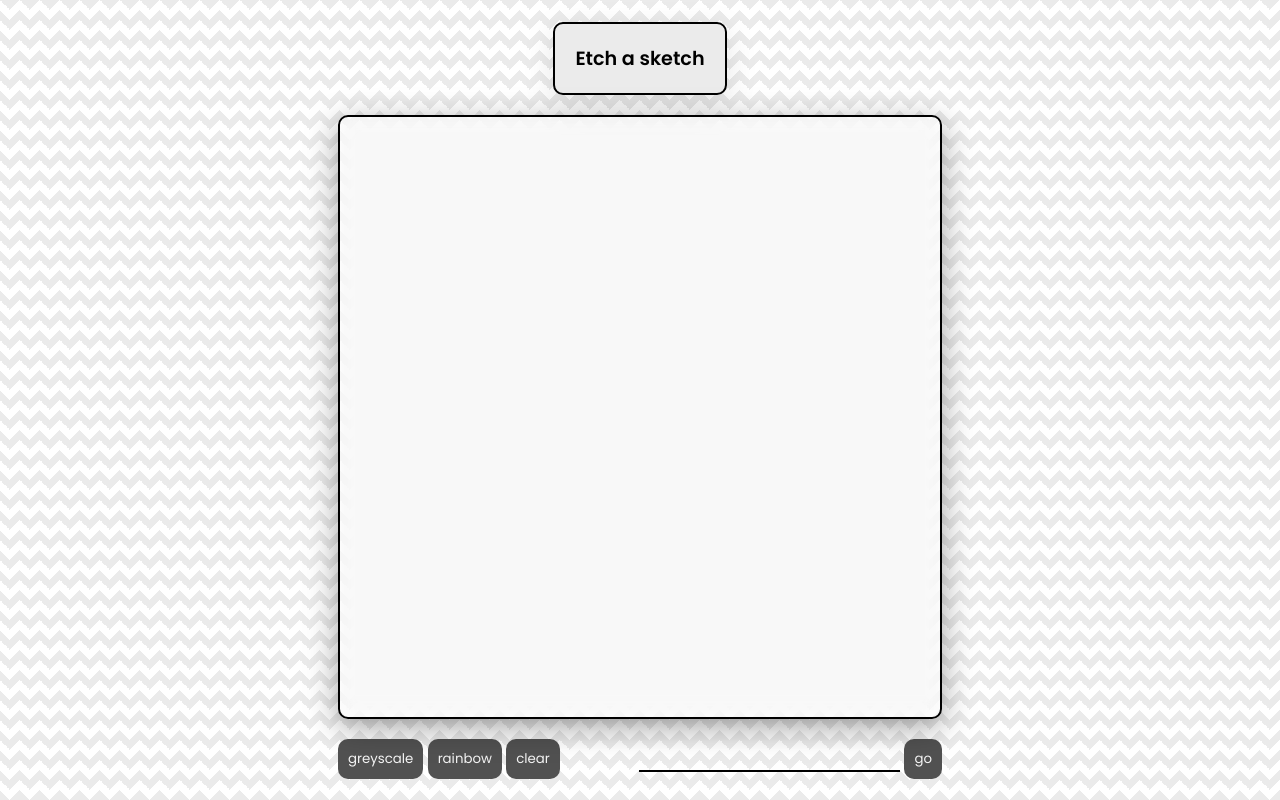
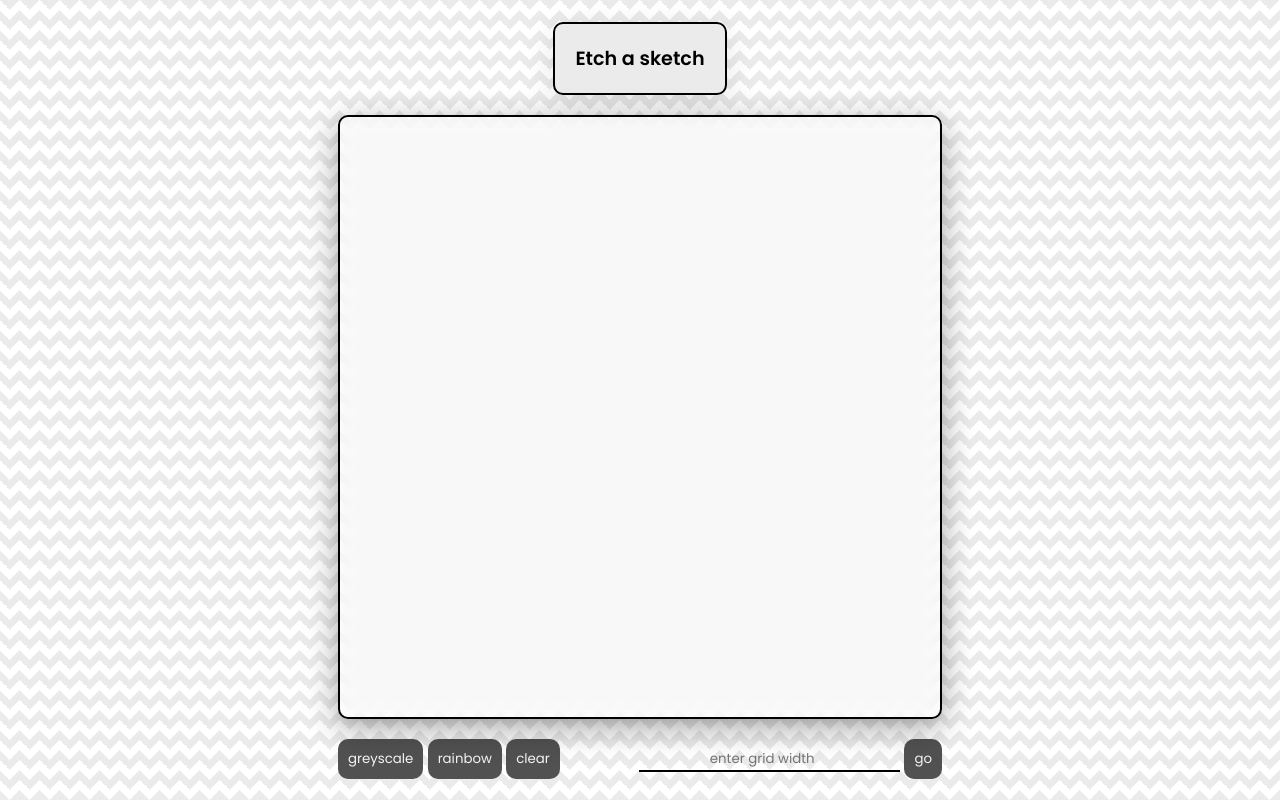
Before and after one commit to haze-09/Odin-Etch-a-Sketch, a plain HTML site: page index.html in a window 1280 px wide. Drawn offline with Linux system fonts and the light colour scheme.

Commit message:
input placeholder added

```diff
--- a/index.html
+++ b/index.html
@@ -19,7 +19,7 @@
                     <button id ='clear'>clear</button>
                 </div>
                 <div>
-                    <input type='number' id="grid_size">
+                    <input type='number' id="grid_size" placeholder="enter grid width">
                     <button id="go">go</button>
 
                 </div>
```
